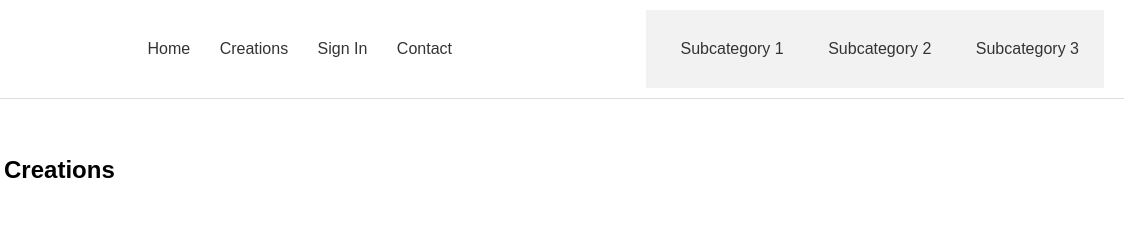
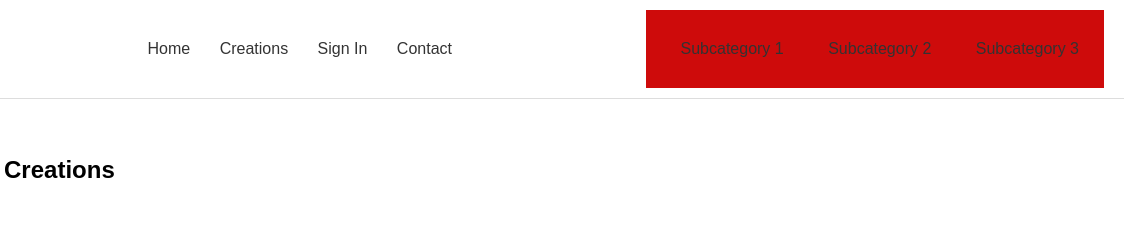
Before and after one commit to CJ76JUICE/automatic-enigma, a plain HTML site: page index.html in a window 1280 px wide. Shown: the top 250 px of the page, 156-1280 px from the left. Drawn offline with Linux system fonts and the light colour scheme.

Commit message:
secondary nav color

```diff
--- a/style.css
+++ b/style.css
@@ -22,8 +22,9 @@ nav a {
             width: 65px;
             height: 65px;
         }
-        .secondary-nav {
-    background-color: #f2f2f2;
+
+    .secondary-nav {
+    background-color: #ce0b0b;
     padding: 10px;
 }
 
```
